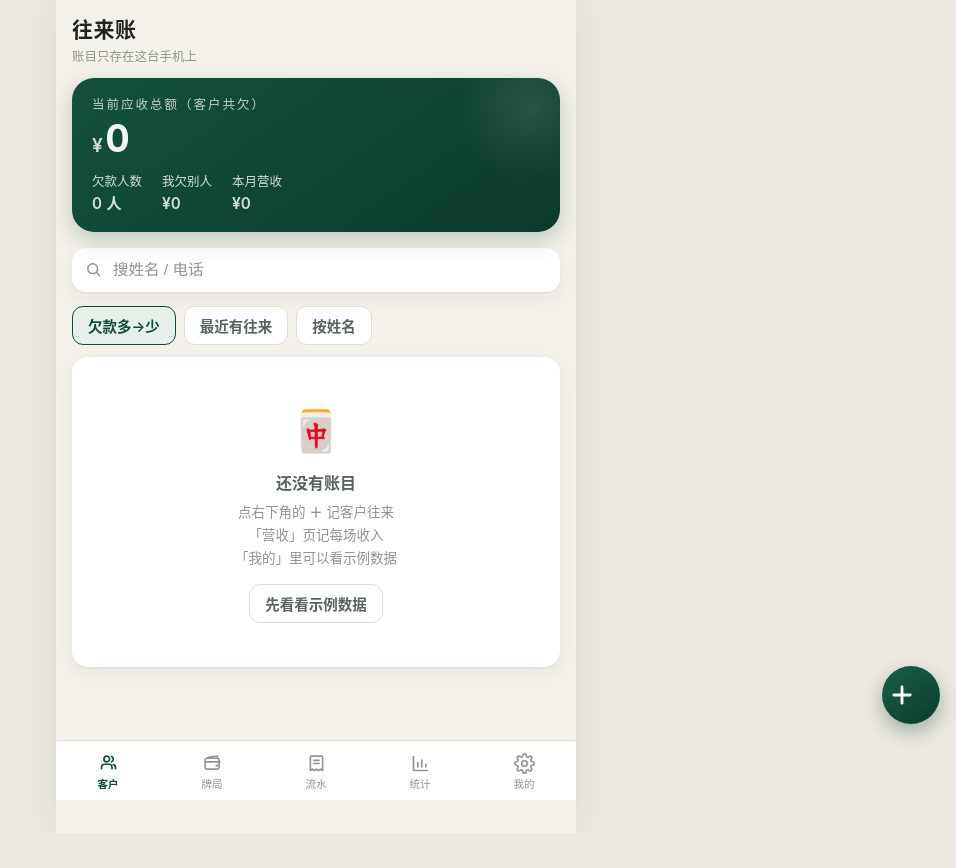
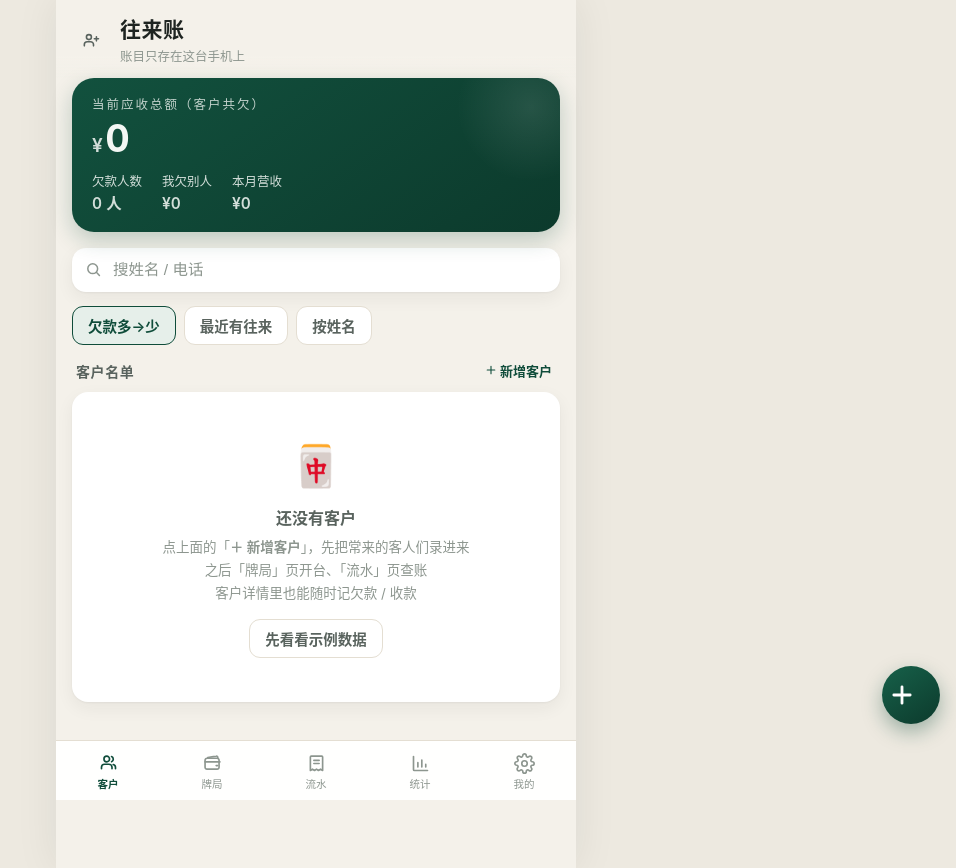
Before and after one commit to a18173809908-maker/mj, a PHP site: page / in a window 1280 px wide. Shown: the whole page, without its empty margins (324-1280 px from the left). Before the commit the page ends 800 px from the top, so only its background shows below. Run offline with PHP 8.4, Linux system fonts and the light colour scheme.

Commit message:
feat: 客户可单独录入（v1.5）
不用先记账也能建客户档案：
- 客户页列表头「＋ 新增客户」+ 顶栏人形+图标两个入口；「我的 → 客户名单」也加了
- 新增表单支持「存下再录一位」连续录入（录完不关抽屉、自动清空、计数提示）
- 「保存并查看」存完直接进该客户详情页，马上能记欠款/收款
- 重名校验、空姓名拦截沿用；编辑态不变（保存/删除）
- 空账本引导文案改为指向「＋ 新增客户」

实测：手机视口 48 项断言全过，零报错

```diff
--- a/css/app.css
+++ b/css/app.css
@@ -122,6 +122,8 @@ button{ font-family:inherit; font-size:inherit; color:inherit; }
 }
 .section-head h2{ margin:0; font-size:14px; font-weight:600; color:var(--ink-2); letter-spacing:.6px; }
 .section-head .link{ font-size:13px; color:var(--brand); background:none; border:0; padding:4px; cursor:pointer; }
+.section-head .link{ display:inline-flex; align-items:center; gap:2px; font-weight:600; }
+.section-head .link:active{ opacity:.6; }
 
 .card{ background:var(--bg-elev); border-radius:var(--radius); box-shadow:var(--shadow); overflow:hidden; }
 
--- a/js/app.js
+++ b/js/app.js
@@ -10,7 +10,7 @@
 
   var $ = function (sel, root) { return (root || document).querySelector(sel); };
   var view = $('#view');
-  var VERSION = '1.4.0';
+  var VERSION = '1.5.0';
 
   var state = {
     route: 'home',
@@ -201,7 +201,7 @@
     ];
 
     var html =
-      pageTitle('往来账', '账目只存在这台手机上') +
+      pageTitle('往来账', '账目只存在这台手机上', false, [{ id: 'addCust', label: 'usersAdd', title: '新增客户' }]) +
 
       '<div class="hero">' +
       '  <div class="hero-label">当前应收总额（客户共欠）</div>' +
@@ -221,7 +221,10 @@
         return '<button class="chip' + (state.custSort === s.id ? ' on' : '') + '" data-sort="' + s.id + '" type="button">' + s.label + '</button>';
       }).join('') + '</div>' +
 
-      '<div class="section"><div class="card">';
+      '<div class="section">' +
+      '<div class="section-head"><h2>客户名单' + (custs.length ? ' · ' + custs.length + ' 位' : '') + '</h2>' +
+      '<button class="link" id="addCustBtn" type="button">' + icon('plus', 14) + '新增客户</button></div>' +
+      '<div class="card">';
 
     if (!custs.length) {
       html += emptyHtml(kw);
@@ -259,20 +262,27 @@
     view.querySelectorAll('[data-cust]').forEach(function (b) {
       b.addEventListener('click', function () { go('#/c/' + b.getAttribute('data-cust')); });
     });
+    var addTop = view.querySelector('[data-act="addCust"]');
+    if (addTop) addTop.addEventListener('click', function () { openCustomerSheet(null); });
+    var addLink = $('#addCustBtn');
+    if (addLink) addLink.addEventListener('click', function () { openCustomerSheet(null); });
     var demo = $('#loadDemoBtn');
     if (demo) demo.addEventListener('click', loadDemo);
   }
 
   function emptyHtml(kw) {
     if (kw) {
-      return '<div class="empty"><div class="big">🔍</div><h3>没找到“' + esc(state.custKeyword.trim()) + '”</h3><p>换个关键词试试，或者点右下角 + 新建客户</p></div>';
+      return '<div class="empty"><div class="big">🔍</div><h3>没找到“' + esc(state.custKeyword.trim()) + '”</h3>' +
+        '<p>换个关键词试试，或者点上面的「<b>＋ 新增客户</b>」建一位新客人</p></div>';
     }
     if (!Store.hasAnyData()) {
-      return '<div class="empty"><div class="big">🀄</div><h3>还没有账目</h3>' +
-        '<p>点右下角的 <b>＋</b> 记客户往来<br>「营收」页记每场收入<br>「我的」里可以看示例数据</p>' +
+      return '<div class="empty"><div class="big">🀄</div><h3>还没有客户</h3>' +
+        '<p>点上面的「<b>＋ 新增客户</b>」，先把常来的客人们录进来<br>' +
+        '之后「牌局」页开台、「流水」页查账<br>客户详情里也能随时记欠款 / 收款</p>' +
         '<button id="loadDemoBtn" class="chip" type="button" style="margin-top:14px">先看看示例数据</button></div>';
     }
-    return '<div class="empty"><div class="big">🀄</div><h3>没有匹配的客户</h3><p>点右下角 <b>＋</b> 新建一位客户</p></div>';
+    return '<div class="empty"><div class="big">🀄</div><h3>没有匹配的客户</h3>' +
+      '<p>搜不到就点上面的「<b>＋ 新增客户</b>」加一位</p></div>';
   }
 
   function loadDemo() {
@@ -1294,6 +1304,8 @@
       '</div></div>' +
 
       '<div class="section"><div class="section-head"><h2>客户名单</h2></div><div class="card">' +
+      '  <button class="list-item" id="addOneCust" type="button"><span class="li-ico">' + icon('smile', 21) + '</span>' +
+      '    <span class="li-txt">新增客户<span class="li-desc">单独录一位客人，不记账也能先建好档案</span></span><span class="li-arrow">' + icon('chev', 18) + '</span></button>' +
       '  <button class="list-item" id="impNames" type="button"><span class="li-ico">' + icon('usersAdd', 21) + '</span>' +
       '    <span class="li-txt">批量导入客户<span class="li-desc">粘贴名单，一行一个：姓名,电话,备注</span></span><span class="li-arrow">' + icon('chev', 18) + '</span></button>' +
       '</div></div>' +
@@ -1383,6 +1395,7 @@
     }
 
     $('#impNames').addEventListener('click', openNamesSheet);
+    $('#addOneCust').addEventListener('click', function () { openCustomerSheet(null); });
     $('#clearAll').addEventListener('click', function () {
       confirmDlg({
         title: '清空全部数据？',
@@ -1727,8 +1740,9 @@
 
   function openCustomerSheet(custId) {
     var c = custId ? Store.getCustomer(custId) : null;
+    var created = 0;              // 本次连续录入了几位
     var sheet = openSheet(
-      sheetHead(c ? '编辑客户' : '新建客户') +
+      sheetHead(c ? '编辑客户' : '新增客户') +
       '<div class="sheet-body">' +
       '  <div class="field"><label>姓名 / 外号 *</label>' +
       '    <input class="input" id="cName" maxlength="20" placeholder="怎么顺口怎么叫" value="' + esc(c ? c.name : '') + '"></div>' +
@@ -1736,14 +1750,28 @@
       '    <input class="input" id="cPhone" type="tel" inputmode="tel" maxlength="20" placeholder="催款用" value="' + esc(c ? c.phone : '') + '"></div>' +
       '  <div class="field"><label>备注（可不填）</label>' +
       '    <input class="input" id="cNote" maxlength="60" placeholder="比如：熟客，每周三来" value="' + esc(c ? c.note : '') + '"></div>' +
+      (c ? '' : '  <p class="hint" id="cTip">录完一位点「<b>存下再录一位</b>」，能一口气把常来的客人都建好。</p>') +
       '</div>' +
       '<div class="sheet-foot">' +
-      (c ? '<div class="btn-row" style="margin-bottom:10px"><button class="btn btn-danger" id="delCust" type="button">' + icon('trash', 18) + '删除客户</button></div>' : '') +
-      '  <button class="btn btn-primary" id="saveCust" type="button">保存</button>' +
-      '</div>'
+      (c
+        ? '<div class="btn-row" style="margin-bottom:10px"><button class="btn btn-danger" id="delCust" type="button">' + icon('trash', 18) + '删除客户</button></div>'
+        : '<div class="btn-row" style="margin-bottom:10px"><button class="btn btn-ghost" id="saveCustMore" type="button">存下再录一位</button></div>') +
+      '  <button class="btn btn-primary" id="saveCust" type="button">' + (c ? '保存' : '保存并查看') + '</button>' +
+      '</div>',
+      function () { if (created) render(); }
     );
 
-    setTimeout(function () { $('#cName', sheet).focus(); }, 320);
+    var nameEl = $('#cName', sheet), phoneEl = $('#cPhone', sheet), noteEl = $('#cNote', sheet);
+    setTimeout(function () { nameEl.focus(); }, 320);
+
+    /** 校验姓名（唯一、非空），返回 info 或 null */
+    function readForm() {
+      var name = nameEl.value.trim();
+      if (!name) { toast('姓名总得有一个', 'err'); nameEl.focus(); return null; }
+      var dup = Store.findCustomerByName(name);
+      if (dup && (!c || dup.id !== c.id)) { toast('已经有这位客户了', 'err'); nameEl.focus(); return null; }
+      return { name: name, phone: phoneEl.value.trim(), note: noteEl.value.trim() };
+    }
 
     var del = $('#delCust', sheet);
     if (del) del.addEventListener('click', function () {
@@ -1761,17 +1789,36 @@
       });
     });
 
+    // 存下再录一位：不关抽屉，清空接着录
+    var more = $('#saveCustMore', sheet);
+    if (more) more.addEventListener('click', function () {
+      var info = readForm();
+      if (!info) return;
+      if (!Store.addCustomer(info)) { toast('保存失败', 'err'); return; }
+      created++;
+      nameEl.value = ''; phoneEl.value = ''; noteEl.value = '';
+      var tip = $('#cTip', sheet);
+      if (tip) tip.innerHTML = '已存下 <b>' + created + '</b> 位，接着录下一位。';
+      toast('已存下「' + info.name + '」', 'ok', 1400);
+      nameEl.focus();
+    });
+
     $('#saveCust', sheet).addEventListener('click', function () {
-      var name = $('#cName', sheet).value.trim();
-      if (!name) { toast('姓名总得有一个', 'err'); $('#cName', sheet).focus(); return; }
-      var dup = Store.findCustomerByName(name);
-      if (dup && (!c || dup.id !== c.id)) { toast('已经有这位客户了', 'err'); return; }
-      var info = { name: name, phone: $('#cPhone', sheet).value.trim(), note: $('#cNote', sheet).value.trim() };
-      if (c) Store.updateCustomer(c.id, info);
-      else Store.addCustomer(info);
-      closeSheet();
-      toast('已保存', 'ok');
-      render();
+      var info = readForm();
+      if (!info) return;
+      if (c) {
+        Store.updateCustomer(c.id, info);
+        closeSheet();
+        toast('已保存', 'ok');
+        render();
+      } else {
+        var nc = Store.addCustomer(info);
+        if (!nc) { toast('保存失败', 'err'); return; }
+        created = 0;                 // 下面 go() 会自己重绘，避免关闭回调再渲染一次
+        closeSheet();
+        toast('已存下「' + nc.name + '」，可以记账了', 'ok', 2000);
+        go('#/c/' + nc.id);
+      }
     });
   }
 
--- a/sw.js
+++ b/sw.js
@@ -5,7 +5,7 @@
 (function () {
   'use strict';
 
-  var CACHE = 'ledger-mahjong-v6';
+  var CACHE = 'ledger-mahjong-v7';
   var ASSETS = [
     './',
     './index.html',
```
Also changed, not shown: README.md, 1 other file.
